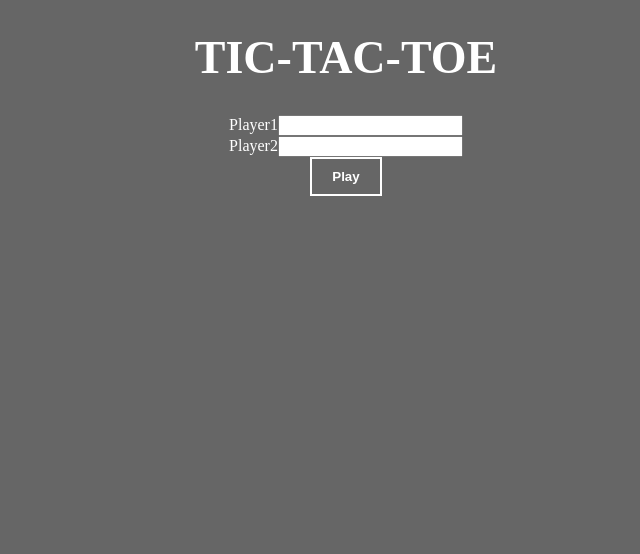
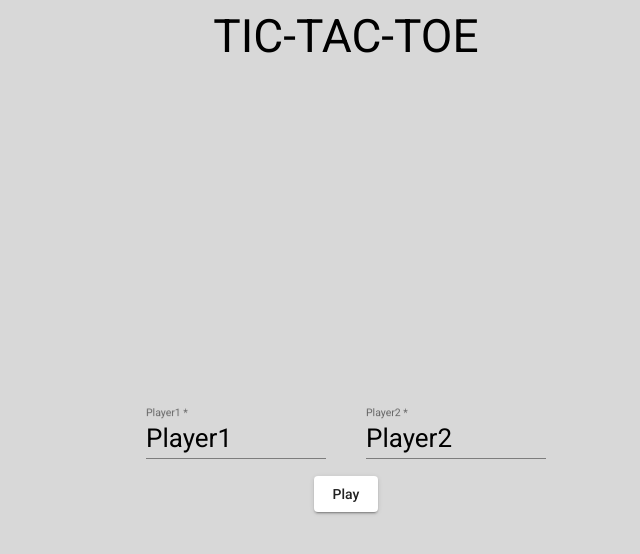
Before and after one commit to Rodriguespn/Tic-Tac-Toe, an Angular app in the folder app/: page / in a window 1280 px wide. Shown: the top 554 px of the page, without its empty margins (294-934 px from the left). Built offline with nearby package versions, Linux system fonts and the light colour scheme.

Commit message:
two players functionality completed

```diff
--- a/app/angular.json
+++ b/app/angular.json
@@ -28,6 +28,7 @@
               "src/assets"
             ],
             "styles": [
+              "./node_modules/@angular/material/prebuilt-themes/indigo-pink.css",
               "src/styles.scss"
             ],
             "scripts": []
@@ -92,6 +93,7 @@
               "src/assets"
             ],
             "styles": [
+              "./node_modules/@angular/material/prebuilt-themes/indigo-pink.css",
               "src/styles.scss"
             ],
             "scripts": []
--- a/app/package.json
+++ b/app/package.json
@@ -12,10 +12,12 @@
   "private": true,
   "dependencies": {
     "@angular/animations": "~10.1.1",
+    "@angular/cdk": "^10.2.1",
     "@angular/common": "~10.1.1",
     "@angular/compiler": "~10.1.1",
     "@angular/core": "~10.1.1",
     "@angular/forms": "~10.1.1",
+    "@angular/material": "^10.2.1",
     "@angular/platform-browser": "~10.1.1",
     "@angular/platform-browser-dynamic": "~10.1.1",
     "@angular/router": "~10.1.1",
--- a/app/src/app/app.component.scss
+++ b/app/src/app/app.component.scss
@@ -1,6 +1,7 @@
 .title {
     text-align: center;
     font-size: 46px;
+    padding: 20px 0;
 }
 
 app-board {
--- a/app/src/app/board/board.component.html
+++ b/app/src/app/board/board.component.html
@@ -1,25 +1,32 @@
-<form>
-  <div class="form-group">
-    <label for="playerOne">Player1</label>
-    <input ngModel name="playerOne" #playerOne="ngModel" id="playerOne" type="text" class="form-control">
-    <div class="alert alert-danger" [hidden]="!playerOne.touched && playerOne.valid">Player1's name is required.</div>
-  </div>
-  <div class="form-group">
-    <label for="playerTwo">Player2</label>
-    <input ngModel name="playerTwo" type="text" #playerTwo="ngModel" id="playerTwo">
-    <div class="alert alert-danger" [hidden]="!playerTwo.touched && playerTwo.valid">Player2's name is required.</div>
-  </div>
-  <button class="btn btn-primary">Play</button>
+<form [formGroup]="myForm" [hidden]="begin" (ngSubmit)="newGame()">
+  <mat-form-field>
+    <input matInput placeholder="Player1" formControlName="playerOne">
+
+    <mat-error *ngIf="playerOne.invalid && playerOne.touched">
+      Player 1 must have a name.
+    </mat-error>
+  </mat-form-field>
+  <mat-form-field>
+    <input matInput placeholder="Player2" formControlName="playerTwo">
+
+    <mat-error *ngIf="playerOne.invalid && playerOne.touched">
+      Player 2 must have a name.
+    </mat-error>
+  </mat-form-field>
+
+  <br>
+
+  <button mat-raised-button [disabled]="myForm.invalid">Play</button>
 </form>
 
-<div [hidden]="1">
+<div [hidden]="!begin">
   <div>
-      <h2 [className]="'player-turn'">Current Player: {{ player }}</h2>
-      <button (click)="newGame()">Start a new game</button>
+      <h2 [className]="'player-turn'">Current Player: {{ currentPlayer() }}</h2>
+      <button mat-raised-button (click)="newGame()">Start a new game</button>
   </div>
 
   <p [className]="'winner-header'" *ngIf="winner">
-      Player {{ winner }} won the game!
+      {{ winner }} won the game!
   </p>
 
   <main>
--- a/app/src/app/board/board.component.scss
+++ b/app/src/app/board/board.component.scss
@@ -1,20 +1,32 @@
+form {
+    padding-top: 40vh;
+}
+
+mat-form-field {
+    margin: 0 20px;
+}
+
+input {
+    font-size: 26px;
+}
+
 .player-turn {
     font-size: x-large;
 }
 
-button {
+.button {
     background-color: inherit;
-    color: white;
+    color: inherit;
+    cursor: pointer;
     padding: 10px 20px;
-    border: 2px solid;
-    cursor: pointer;
     font-weight: bold;
 }
 
 .winner-header {
-    font-size: large;
+    font-size: 40px;
     font-weight: bold;
     text-align: center;
+    padding: 20px 0;
 }
 
 main {
--- a/app/src/app/board/board.component.ts
+++ b/app/src/app/board/board.component.ts
@@ -1,4 +1,5 @@
 import { Component, OnInit } from '@angular/core';
+import { FormBuilder, FormGroup, Validators } from '@angular/forms';
 
 @Component({
   selector: 'app-board',
@@ -7,15 +8,41 @@ import { Component, OnInit } from '@angular/core';
 })
 
 export class BoardComponent implements OnInit {
+  myForm: FormGroup;
+  begin: boolean = false;
+
   squares: any[];
   xIsNext: boolean;
   winner: string;
 
+  constructor(private fb: FormBuilder) {}
+
   ngOnInit(): void {
-    this.newGame();
+    this.myForm = this.fb.group({
+      playerOne: ['Player1', [
+        Validators.required,
+        Validators.maxLength(15)
+      ]],
+      playerTwo: ['Player2',[
+        Validators.required,
+        Validators.maxLength(15)
+      ]]
+    })
+  }
+
+  get playerOne() {
+    return this.myForm.get('playerOne');
+  }
+
+  get playerTwo() {
+    return this.myForm.get('playerTwo');
   }
 
   newGame(): void {
+    this.begin=true;
+    const formValue = this.myForm.value;
+    console.log()
+
     this.squares = Array(9).fill(null);
     this.winner = null;
     this.xIsNext = true;
@@ -23,6 +50,10 @@ export class BoardComponent implements OnInit {
 
   get player(): string{
     return this.xIsNext ? 'X' : 'O';
+  }
+
+  currentPlayer(): string {
+    return this.player=='X' ? this.playerOne.value : this.playerTwo.value;
   }
 
   makeMove(idx: number): void {
@@ -52,7 +83,11 @@ export class BoardComponent implements OnInit {
         this.squares[a] === this.squares[b] &&
         this.squares[a] === this.squares[c]
       ) {
-        return this.squares[a];
+        if (this.squares[a] == 'X')
+          return this.playerOne.value;
+        else {
+          return this.playerTwo.value;
+        }
       }
     }
     return null;
--- a/app/src/index.html
+++ b/app/src/index.html
@@ -6,8 +6,10 @@
   <base href="/">
   <meta name="viewport" content="width=device-width, initial-scale=1">
   <link rel="icon" type="image/x-icon" href="assets/icon.png">
+  <link href="https://fonts.googleapis.com/css?family=Roboto:300,400,500&display=swap" rel="stylesheet">
+  <link href="https://fonts.googleapis.com/icon?family=Material+Icons" rel="stylesheet">
 </head>
-<body>
+<body class="mat-typography">
   <app-root></app-root>
 </body>
 </html>
--- a/app/src/styles.scss
+++ b/app/src/styles.scss
@@ -1,5 +1,8 @@
 /* You can add global styles to this file, and also import other style files */
 body {
-    background-color: rgb(102, 102, 102);
-    color: #ffffff;
+    background-color: rgb(216, 216, 216);
+    color: #000000;
 }
+
+html, body { height: 100%; }
+body { margin: 0; font-family: Roboto, "Helvetica Neue", sans-serif; }
```
Also changed, not shown: app/src/app/app.module.ts (+16 -2 lines), 2 other files (tests, documents, lock files or other folders).
